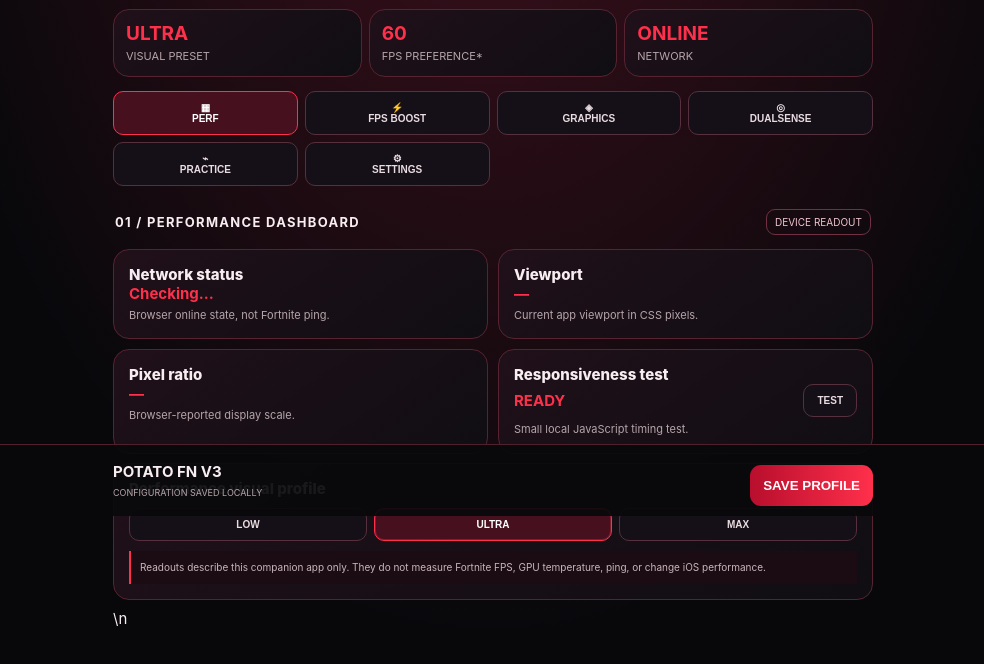
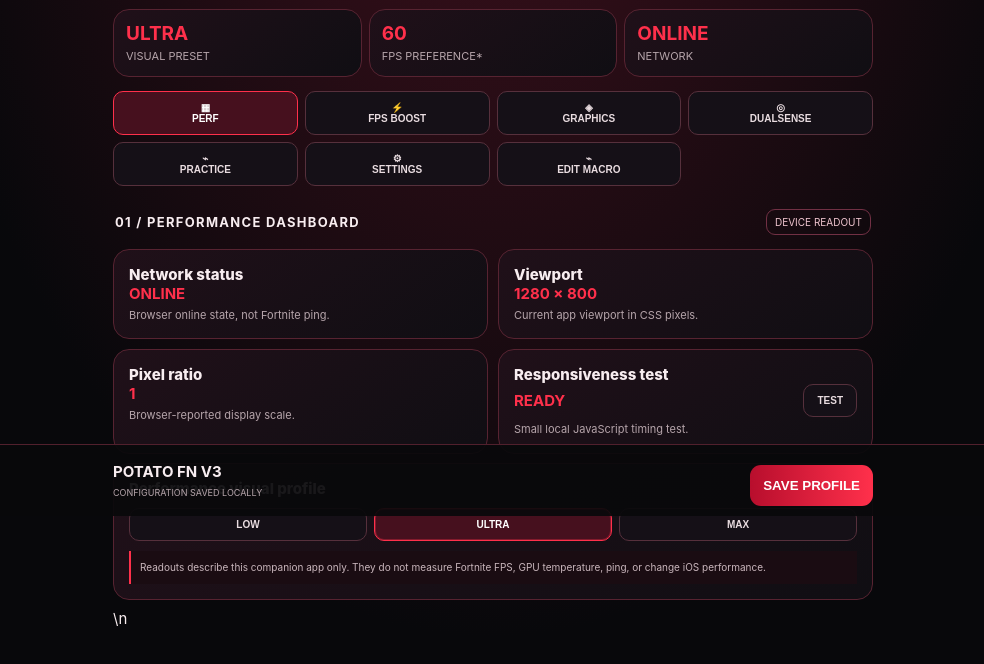
Before and after one commit to ronzelldagoat12/potato-fn-v2, a plain HTML site: page index.html in a window 1280 px wide. Shown: the part 284-948 px from the top of the page, without its empty margins (147-1131 px from the left). Drawn offline with Linux system fonts and the light colour scheme.

Commit message:
Add macro editing button to navigation
Fix tabs and add Edit Macro navigation

```diff
--- a/index.html
+++ b/index.html
@@ -4,7 +4,7 @@
 <header class="top"><div><div class="brand">POTATO<span> FN</span></div><div class="sub">V3.0 • IOS COMPANION CONTROL DECK</div></div><span class="tag">● READY</span></header>
 <section class="hero"><div class="sub">CART3R.JAILBREAK / PROJECT POTATO</div><h1>PERFORMANCE<br><span>COMMAND DECK.</span></h1><div class="hint">Graphics profiles, DualSense reference settings, and focused aim/edit drills for iPhone.</div><div class="chips"><span class="chip">PWA READY</span><span class="chip">LOCAL SAVES</span><span class="chip">V3.0.0</span></div></section>
 <div class="stats"><div class="stat"><b id="sp">ULTRA</b><small>VISUAL PRESET</small></div><div class="stat"><b id="sf">60</b><small>FPS PREFERENCE*</small></div><div class="stat"><b id="sn">ONLINE</b><small>NETWORK</small></div></div>
-<nav class="nav"><button class="active" data-tab="perf">▦<br>PERF</button><button data-tab="fpsboost">⚡<br>FPS BOOST</button><button data-tab="gfx">◈<br>GRAPHICS</button><button data-tab="pad">◎<br>DUALSENSE</button><button data-tab="practice">⌁<br>PRACTICE</button><button data-tab="settings">⚙<br>SETTINGS</button></nav>
+<nav class="nav"><button class="active" data-tab="perf">▦<br>PERF</button><button data-tab="fpsboost">⚡<br>FPS BOOST</button><button data-tab="gfx">◈<br>GRAPHICS</button><button data-tab="pad">◎<br>DUALSENSE</button><button data-tab="practice">⌁<br>PRACTICE</button><button data-tab="settings">⚙<br>SETTINGS<button data-tab="macrolab">⌁<br>EDIT MACRO</button></button></nav>
 <section id="perf" class="panel"><div class="heading"><h2>01 / PERFORMANCE DASHBOARD</h2><span class="tag">DEVICE READOUT</span></div><div class="cols">
 <div class="card"><div class="label">Network status</div><b class="value" id="net">Checking…</b><div class="hint">Browser online state, not Fortnite ping.</div></div>
 <div class="card"><div class="label">Viewport</div><b class="value" id="view">—</b><div class="hint">Current app viewport in CSS pixels.</div></div>
@@ -100,5 +100,5 @@ $("macroStart").onclick=()=>{if(macroRunning)return;macroRunning=true;macroIndex
 $("macroMark").onclick=()=>{if(!macroRunning)return;$("macroHint").textContent="L3 practice tap recorded in this app. Continue with the prompt.";};
 $("macroStop").onclick=()=>{macroRunning=false;clearTimeout(macroTimer);$("macroStart").disabled=false;$("macroMark").disabled=true;$("macroStop").disabled=true;$("macroStep").textContent="PAUSED";$("macroHint").textContent="Practice paused. Start again when ready."};
 $("macroReset").onclick=()=>{macroRunning=false;clearTimeout(macroTimer);macroIndex=0;macroCount=0;$("macroCount").textContent="0";$("macroStart").disabled=false;$("macroMark").disabled=true;$("macroStop").disabled=true;$("macroStep").textContent="READY";$("macroHint").textContent="Start a repetition, then follow each prompt."};
-\nif("serviceWorker"in navigator&&location.protocol.startsWith("http"))navigator.serviceWorker.register("./sw.js").catch(()=>{});render();
+if("serviceWorker"in navigator&&location.protocol.startsWith("http"))navigator.serviceWorker.register("./sw.js").catch(()=>{});render();
 </script></body></html>
```
